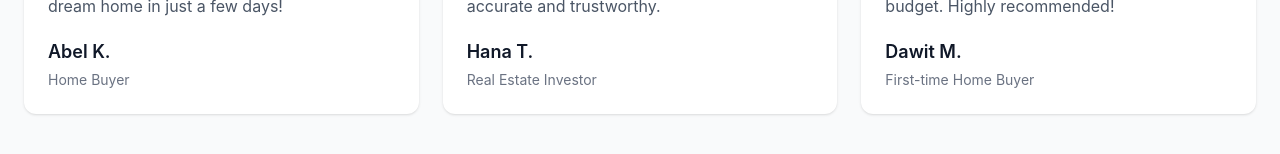
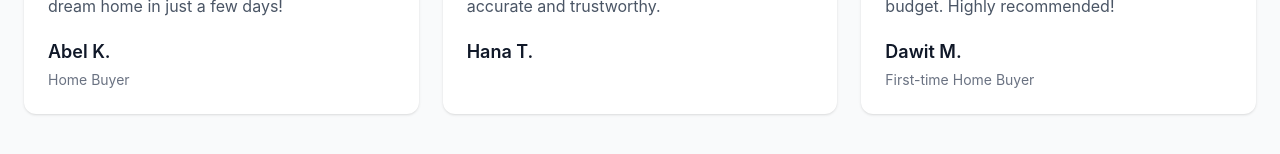
Before and after one commit to Teshome-Worku/addis-homes, a Next.js app: page / in a window 1280 px wide. Shown: the part 3184-3338 px from the top of the page. Built offline with nearby package versions, Linux system fonts and the light colour scheme.

Commit message:
fix: update testimonial role for Hana T. and clean up code

```diff
--- a/src/sections/Testimonials.tsx
+++ b/src/sections/Testimonials.tsx
@@ -13,9 +13,6 @@ const testimonials: Testimonial[] = [
     {
         name: "Hana T.",
         text: "Very professional service. The listings were accurate and trustworthy.",
-        role: "Real Estate Investor",
-
-
     },
     {
         name: "Dawit M.",
@@ -53,6 +50,7 @@ export default function Testimonials() {
                     ))}
                 </div>
             </div>
+
         </section>
     );
 }
```
